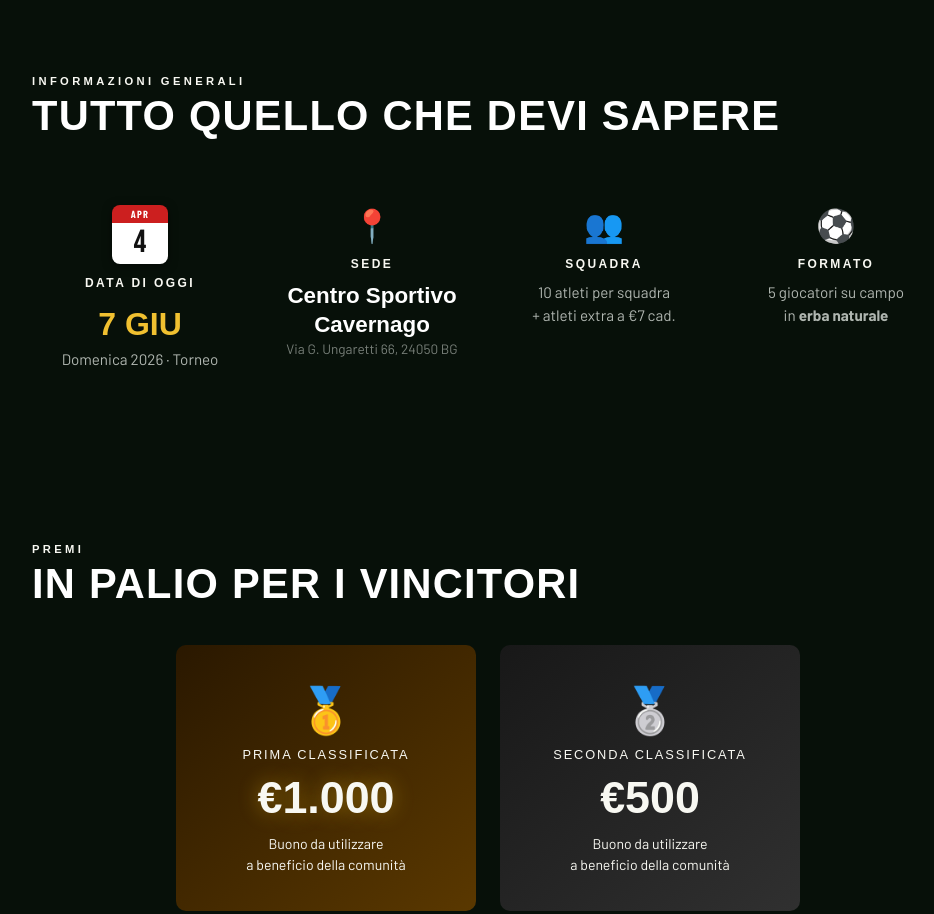
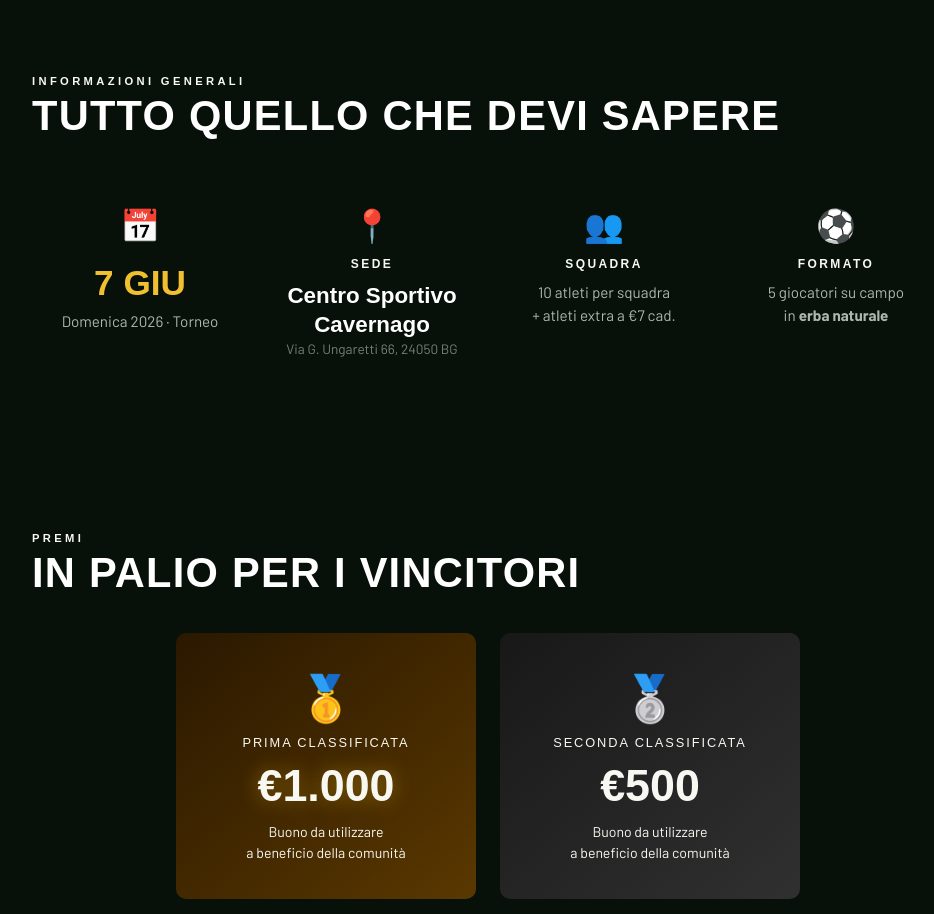
Before and after one commit to faigoalconaido/Aidogorle, a plain HTML site: page index.html in a window 1280 px wide. Shown: the part 1411-2325 px from the top of the page, without its empty margins (152-1086 px from the left). Drawn offline with nearby package versions, Linux system fonts and the light colour scheme; a web font is replaced by a local one.

Commit message:
Add files via upload

```diff
--- a/index.html
+++ b/index.html
@@ -1191,28 +1191,8 @@ footer a:hover { color: #fff; }
   <h2 class="section-title">Tutto quello che devi sapere</h2>
   <div class="info-grid">
     <div class="info-card">
-      <!-- Icona calendario dinamica stile Samsung -->
-      <span class="icon" style="font-size:0;display:block;margin-bottom:12px">
-        <span id="cal-widget" style="
-          display:inline-flex;flex-direction:column;align-items:center;
-          width:56px;border-radius:8px;overflow:hidden;
-          box-shadow:0 2px 10px rgba(0,0,0,0.5);
-        ">
-          <span id="cal-month" style="
-            background:var(--rosso);color:#fff;width:100%;
-            font-family:'Barlow Condensed',sans-serif;font-weight:700;
-            font-size:0.65rem;letter-spacing:0.12em;text-transform:uppercase;
-            padding:3px 0;text-align:center;
-          "></span>
-          <span id="cal-day" style="
-            background:#fff;color:#111;width:100%;
-            font-family:'Bebas Neue',sans-serif;font-size:2rem;
-            line-height:1.1;text-align:center;padding:2px 0 4px;
-          "></span>
-        </span>
-      </span>
-      <h3>Data di oggi</h3>
-      <p class="big" style="color:var(--oro)">7 GIU</p>
+      <span class="icon">📅</span>
+      <p class="big" style="color:var(--oro);font-size:2.2rem">7 GIU</p>
       <p>Domenica 2026 · Torneo</p>
     </div>
     <div class="info-card">
@@ -1352,7 +1332,7 @@ footer a:hover { color: #fff; }
     <div class="map-frame">
       <iframe
         loading="lazy" allowfullscreen referrerpolicy="no-referrer-when-downgrade"
-        src="https://maps.google.com/maps?q=Centro+Sportivo+Comunale+Cavernago,+Via+G.+Ungaretti+66,+24050+Cavernago+BG&t=m&z=16&ie=UTF8&iwloc=&output=embed"
+        src="https://www.google.com/maps/embed?pb=!1m18!1m12!1m3!1d2794.5!2d9.7597173!3d45.6215116!2m3!1f0!2f0!3f0!3m2!1i1024!2i768!4f13.1!3m3!1m2!1s0x4781449de87a7ad9%3A0xbd35a9b2fb15e6ad!2sCentro%20sportivo%20comunale%20M.llo%20Luigi%20D&#39;Andrea!5e0!3m2!1sit!2sit!4v1700000000000"
         title="Centro Sportivo Cavernago">
       </iframe>
     </div>
@@ -1590,12 +1570,7 @@ footer a:hover { color: #fff; }
 <script>
 /* ── DATA OGGI ── */
 (function(){
-  var MESI = ['GEN','FEB','MAR','APR','MAG','GIU','LUG','AGO','SET','OTT','NOV','DIC'];
-  var d = new Date();
-  var calDay   = document.getElementById('cal-day');
-  var calMonth = document.getElementById('cal-month');
-  if(calDay)   calDay.textContent   = d.getDate();
-  if(calMonth) calMonth.textContent = MESI[d.getMonth()];
+
 })();
 
 /* ── COUNTDOWN ── */
```
